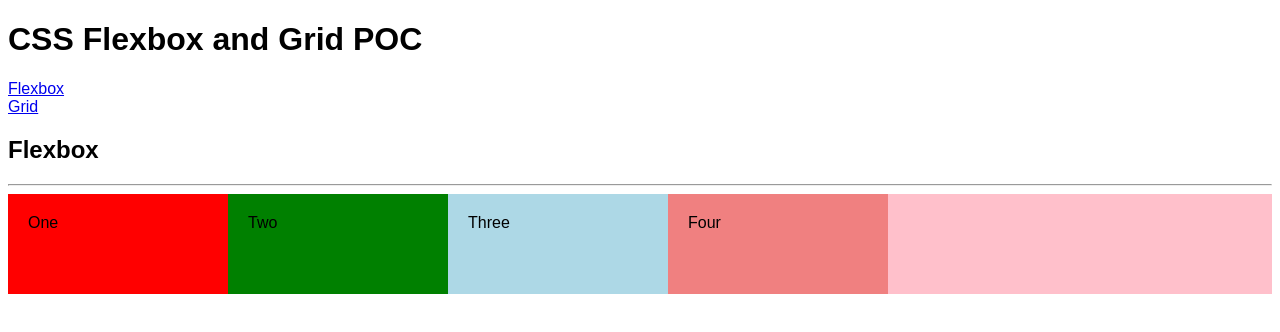
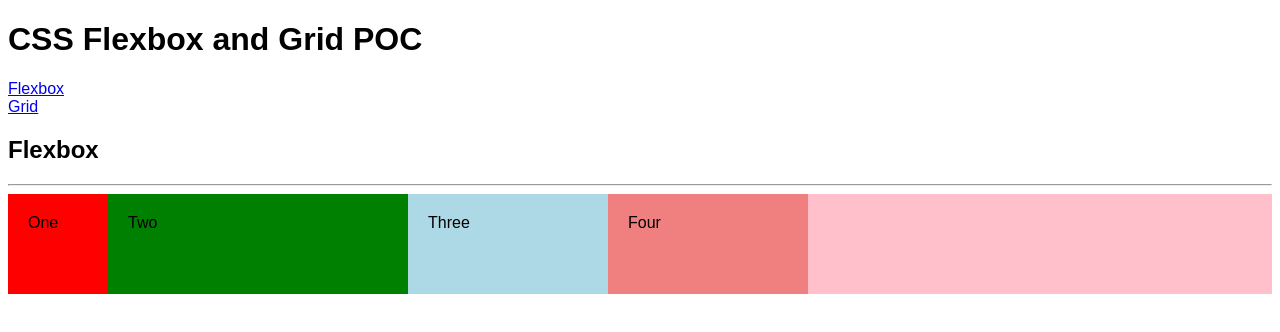
Before and after one commit to santhoshmp89/css-flexbox-grid, a React (Create React App) app: page /flexbox in a window 1280 px wide. Shown: the top 332 px of the page. Built offline with nearby package versions, Linux system fonts and the light colour scheme.

Commit message:
Flex basis and flex short hand

```diff
--- a/src/flexboxStyle.js
+++ b/src/flexboxStyle.js
@@ -4,32 +4,37 @@ export const FlexContainer = styled.div`
   display: flex;
   flex-direction: row;
   background: pink;
-  flex-wrap: wrap;
+
+  /* flex-wrap: wrap; */
 `;
 
 export const FlexItem = styled.div`
   background: #eee;
-  min-width: 220px;
-  max-width: 220px;
+  /* flex-basis: 200px; */
+  /* min-width: 200px; */
   height: 100px;
   padding: 20px;
   box-sizing: border-box;
-  flex-grow: 1;
 
   &:nth-child(1) {
     background: red;
+    flex-basis: 100px;
   }
 
   &:nth-child(2) {
     background: green;
     /* flex-shrink: 2; */
+    /* flex-grow: 2; */
+    flex-basis: 300px;
   }
 
   &:nth-child(3) {
     background: lightblue;
+    flex-basis: 200px;
   }
 
   &:nth-child(4) {
     background: lightcoral;
+    min-width: 200px;
   }
 `;
```
